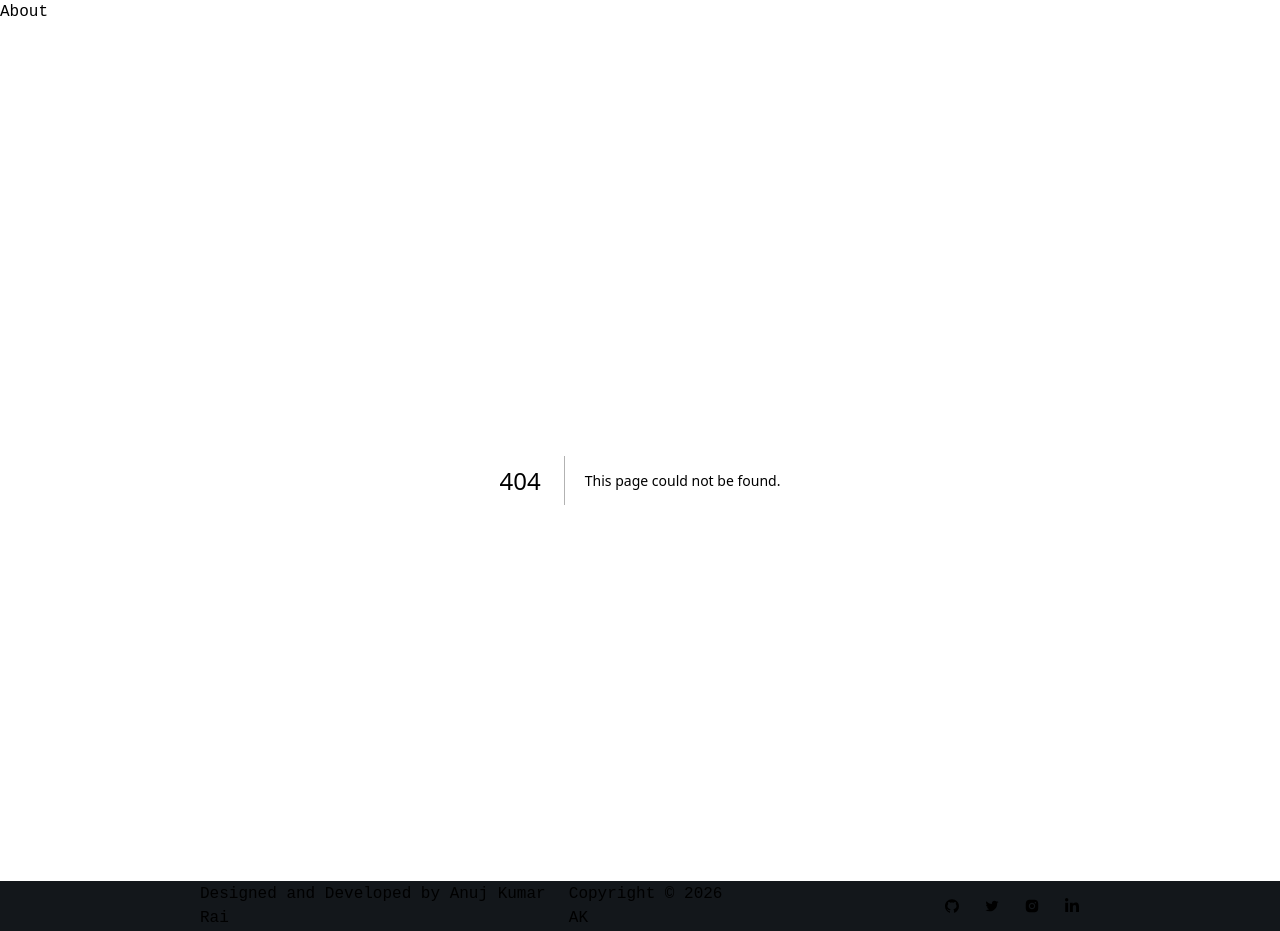
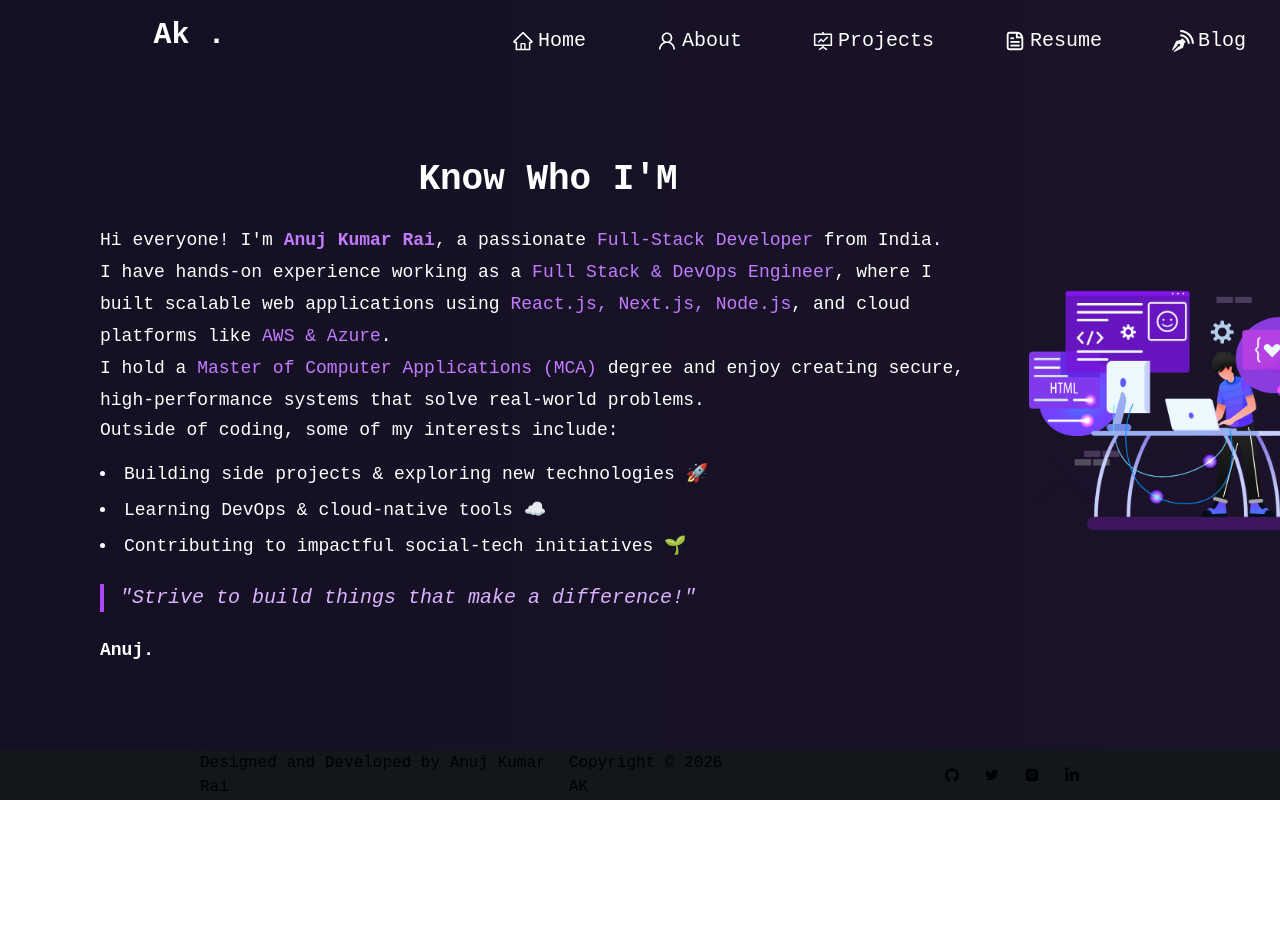
Before and after one commit to Anuj5588/anuj-kumar-rai-portfolio, a Next.js app: page /about in a window 1280 px wide. Before the commit this address had no page. Shown: the top 931 px of the page. After the commit the page ends 800 px from the top, so only its background shows below. Built offline with nearby package versions, Linux system fonts and the light colour scheme.

Commit message:
adeed link to about section and started working on the about page

```diff
--- a/app/component/about/page.js
+++ b/app/about/aboutCard.js
@@ -3,7 +3,7 @@ import React from 'react'
 const About = () => {
   return (
    <>
-
+<div  className='text-center text-5xl text-white my-[19.5%]'>About</div>
 
    </>
   )
--- /dev/null
+++ b/app/about/page.js
@@ -0,0 +1,61 @@
+import React from 'react'
+import Image from 'next/image'
+import lpatop from '@/public/image/about.png'
+
+const About = () => {
+  return (
+   <>
+   <div className='flex justify-center items-center translate-[100px] '>
+  <div className="max-w-4xl  text-white font-mono">
+      <h2 className="text-4xl font-semibold mb-6 text-center">
+        Know Who I'M
+      </h2>
+
+      <p className="text-lg leading-8 ">
+        Hi everyone! I&apos;m <span className="text-purple-400 font-semibold">Anuj Kumar Rai</span>,
+        a passionate <span className="text-purple-400">Full-Stack Developer</span> from India.
+      </p>
+
+      <p className="text-lg leading-8 ">
+        I have hands-on experience working as a <span className="text-purple-400">Full Stack & DevOps Engineer</span>,
+        where I built scalable web applications using
+        <span className="text-purple-400"> React.js, Next.js, Node.js</span>, and cloud platforms
+        like <span className="text-purple-400">AWS & Azure</span>.
+      </p>
+
+      <p className="text-lg leading-8 ">
+        I hold a <span className="text-purple-400">Master of Computer Applications (MCA)</span> degree
+        and enjoy creating secure, high-performance systems that solve real-world problems.
+      </p>
+
+      <p className="text-lg mb-4">
+        Outside of coding, some of my interests include:
+      </p>
+
+      <ul className="list-disc list-inside text-lg space-y-2 mb-6">
+        <li>Building side projects & exploring new technologies 🚀</li>
+        <li>Learning DevOps & cloud-native tools ☁️</li>
+        <li>Contributing to impactful social-tech initiatives 🌱</li>
+      </ul>
+
+      <blockquote className="italic text-purple-300 text-xl border-l-4 border-purple-500 pl-4">
+        &quot;Strive to build things that make a difference!&quot;
+      </blockquote>
+
+      <p className="mt-6 text-lg font-semibold">
+        Anuj.
+      </p>
+    </div>
+
+    <div >
+      <Image src={lpatop} width={400} height={500}/>
+    </div>
+    </div>
+
+
+
+   </>
+  )
+}
+
+export default About
--- /dev/null
+++ b/app/blog/page.js
@@ -0,0 +1,9 @@
+import React from 'react'
+
+const Blog = () => {
+  return (
+    <div className='text-center text-5xl text-white my-[19.5%]'>Blog</div>
+  )
+}
+
+export default Blog
--- a/app/component/Navbar/page.js
+++ b/app/component/Navbar/page.js
@@ -5,6 +5,7 @@ import {
   AiFillStar,
 } from "react-icons/ai";
 import { CgGitFork } from "react-icons/cg";
+import Link from 'next/link';
 
 const Navbar = () => {
 
@@ -16,6 +17,9 @@ const Navbar = () => {
 
 
      {navItems.map((item, index) => (
+
+      <Link href={item.path} key={index}>
+      <h1> {console.log(item.path)}</h1>
   <span
     key={index}
     className="group relative inline-flex items-center gap-1 text-white text-[20px] font-mono cursor-pointer"
@@ -33,6 +37,7 @@ const Navbar = () => {
                  shadow-[0_0_10px_rgba(168,85,247,0.9)]"
     ></span>
   </span>
+  </Link>
 ))}
 
 
--- a/app/layout.js
+++ b/app/layout.js
@@ -7,23 +7,21 @@ import Link from "next/link";
 
 
 export default function RootLayout({ children }) {
-
   return (
     <html lang="en">
-      <body
+      <body className="min-h-screen flex flex-col ">
 
-      >
-        <nav className="bg-white">
-          <Link href={`./component/about/page`}>About</Link>
-        </nav>
+        {/* Navbar */}
+        <Navbar />
 
-        <div>
-          <Navbar/>
+        {/* Page Content */}
+        <main className="flex-grow">
+          {children}
+        </main>
 
-        </div>
-        {children}
+        {/* Footer */}
+        <Footer />
 
-        <Footer/>
       </body>
     </html>
   );
--- a/app/page.js
+++ b/app/page.js
@@ -4,6 +4,7 @@ import Particle from "./component/Particle/page";
 import Rightsection from "./component/Hero/rightSection/page";
 import Hero from "./component/Hero/pages";
 import Contactsection from "./component/Footer/page";
+
 
 export default function Home() {
   return (
--- /dev/null
+++ b/app/projects/page.js
@@ -0,0 +1,9 @@
+import React from 'react'
+
+const Projects = () => {
+  return (
+    <div className=' text-center text-5xl text-white my-[19.5%]'>Projects</div>
+  )
+}
+
+export default Projects
--- /dev/null
+++ b/app/resume/page.js
@@ -0,0 +1,9 @@
+import React from 'react'
+
+const Resume = () => {
+  return (
+    <div className=' text-center text-5xl text-white my-[19.5%]'>Resume</div>
+  )
+}
+
+export default Resume
--- a/public/jsonData/page.js
+++ b/public/jsonData/page.js
@@ -9,11 +9,11 @@ import { CgFileDocument } from "react-icons/cg";
 import { ImBlog } from "react-icons/im";
 
 export const   navItems = [
-    {label:"Home", icon:AiOutlineHome},
-    {label:"About", icon:AiOutlineUser},
-    {label:"Projects", icon:AiOutlineFundProjectionScreen},
-    {label:"Resume", icon:CgFileDocument},
-    {label:"Blog", icon:ImBlog},
+    {label:"Home", path: "/",  icon:AiOutlineHome},
+    {label:"About", path: "/about", icon:AiOutlineUser},
+    {label:"Projects", path: "/projects", icon:AiOutlineFundProjectionScreen},
+    {label:"Resume", path: "/resume", icon:CgFileDocument},
+    {label:"Blog",path: "/blog", icon:ImBlog},
 
 
 ]
```
Also changed, not shown: app/about/github.js (added), app/about/techStack.js (added), app/about/toolStack.js (added), public/image/about.png (added).
